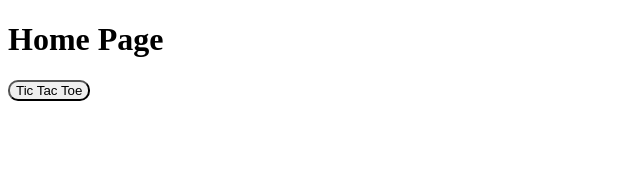
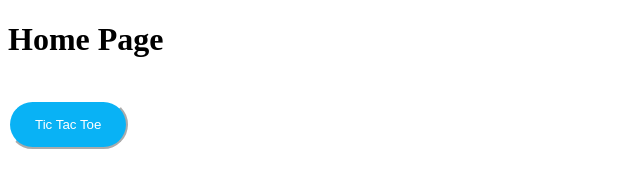
Before and after one commit to reycallejas/reycallejas.github.io, a plain HTML site: page index.html in a window 1280 px wide. Shown: the whole page, without its empty margins (0-640 px from the left). Drawn offline with Linux system fonts and the light colour scheme.

```diff
--- a/style.css
+++ b/style.css
@@ -1,3 +1,8 @@
-button {
-    border-radius: 10px;
+button{
+    background-color: #09b2f5;
+    color: white;
+    padding: 15px 25px;
+    margin-top: 20px;
+    border-radius: 30px;
+    border-color: white;
 }
```
Also changed, not shown: tictactoe/index.html (+1 -0 lines).
